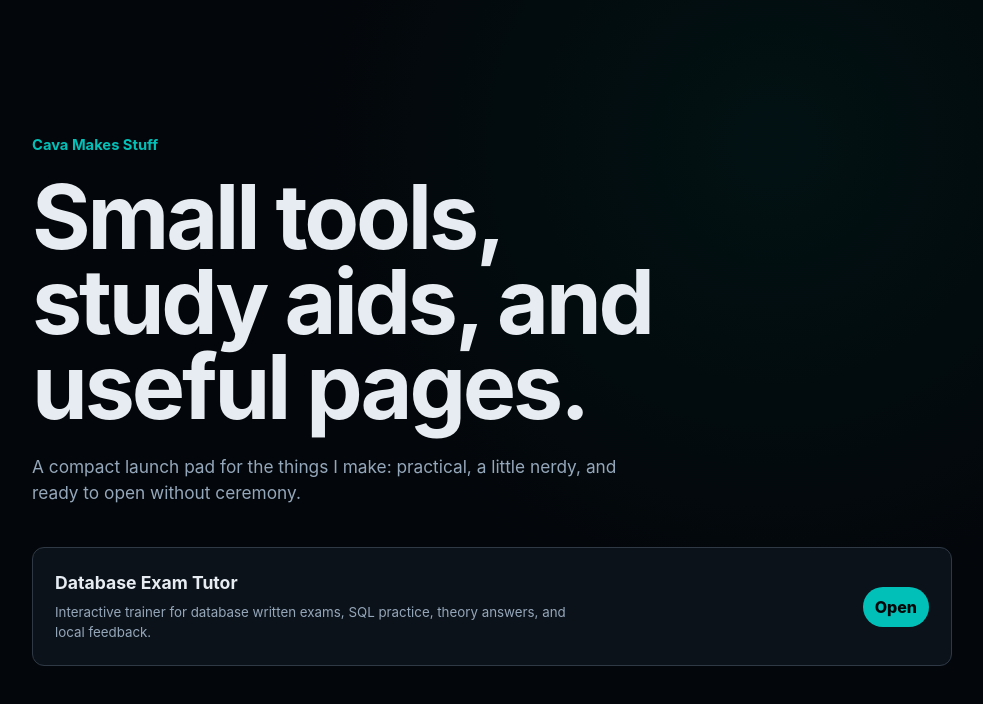
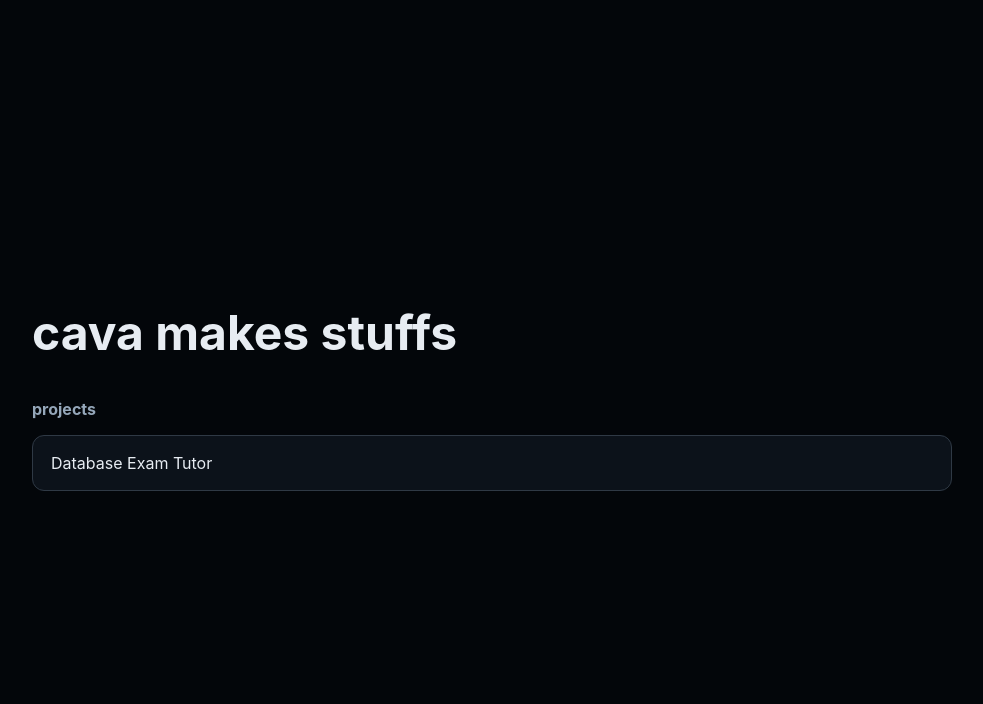
Before and after one commit to Cava-makes-stuff/Cava-makes-stuff.github.io, a plain HTML site: page index.html in a window 1280 px wide. Shown: the whole page, without its empty margins (148-1131 px from the left). Drawn offline with Linux system fonts and the light colour scheme.

Commit message:
Simplify project directory homepage

```diff
--- a/index.html
+++ b/index.html
@@ -3,28 +3,20 @@
   <head>
     <meta charset="utf-8">
     <meta name="viewport" content="width=device-width, initial-scale=1">
-    <meta name="description" content="A small directory of projects by Cava Makes Stuff.">
-    <title>Cava Makes Stuff</title>
+    <meta name="description" content="Projects by Cava Makes Stuff.">
+    <title>cava makes stuffs</title>
     <link rel="stylesheet" href="./styles.css">
   </head>
   <body>
     <main class="site-shell">
       <header class="intro">
-        <p class="label">Cava Makes Stuff</p>
-        <h1>Small tools, study aids, and useful pages.</h1>
-        <p class="summary">
-          A compact launch pad for the things I make: practical, a little nerdy,
-          and ready to open without ceremony.
-        </p>
+        <h1>cava makes stuffs</h1>
       </header>
 
       <section class="project-list" aria-label="Projects">
+        <h2>projects</h2>
         <a class="project-link" href="https://cava-makes-stuff.github.io/database-exam-tutor/">
-          <span>
-            <strong>Database Exam Tutor</strong>
-            <small>Interactive trainer for database written exams, SQL practice, theory answers, and local feedback.</small>
-          </span>
-          <span aria-hidden="true">Open</span>
+          <span>Database Exam Tutor</span>
         </a>
       </section>
     </main>
--- a/styles.css
+++ b/styles.css
@@ -19,9 +19,7 @@
 body {
   margin: 0;
   min-height: 100vh;
-  background:
-    radial-gradient(circle at 72% 18%, oklch(0.22 0.06 190 / 0.42), transparent 30rem),
-    var(--bg);
+  background: var(--bg);
   color: var(--ink);
   font-size: 16px;
   line-height: 1.5;
@@ -32,7 +30,7 @@ body {
   min-height: 100vh;
   display: grid;
   align-content: center;
-  gap: 42px;
+  gap: 40px;
   margin: 0 auto;
   padding: 72px 0;
 }
@@ -41,42 +39,30 @@ body {
   max-width: 720px;
 }
 
-.label {
-  margin: 0 0 18px;
-  color: var(--accent);
-  font-size: 0.92rem;
-  font-weight: 700;
+h1 {
+  margin: 0;
+  font-size: 3rem;
+  line-height: 1;
+  letter-spacing: 0;
 }
 
-h1 {
-  max-width: 12ch;
+h2 {
   margin: 0;
-  font-size: clamp(3rem, 8vw, 5.6rem);
-  line-height: 0.95;
-  letter-spacing: -0.035em;
-  text-wrap: balance;
-}
-
-.summary {
-  max-width: 58ch;
-  margin: 24px 0 0;
   color: var(--muted);
-  font-size: 1.08rem;
-  text-wrap: pretty;
+  font-size: 1rem;
+  font-weight: 700;
 }
 
 .project-list {
   display: grid;
-  gap: 12px;
+  gap: 14px;
 }
 
 .project-link {
   display: flex;
   align-items: center;
-  justify-content: space-between;
-  gap: 24px;
-  min-height: 112px;
-  padding: 22px;
+  min-height: 56px;
+  padding: 0 18px;
   border: 1px solid var(--line);
   border-radius: var(--radius);
   background: var(--surface);
@@ -96,30 +82,6 @@ h1 {
   outline-offset: 3px;
 }
 
-.project-link strong,
-.project-link small {
-  display: block;
-}
-
-.project-link strong {
-  font-size: 1.1rem;
-}
-
-.project-link small {
-  max-width: 62ch;
-  margin-top: 6px;
-  color: var(--muted);
-}
-
-.project-link > span:last-child {
-  flex: 0 0 auto;
-  border-radius: 999px;
-  padding: 8px 12px;
-  background: var(--accent);
-  color: var(--accent-ink);
-  font-weight: 800;
-}
-
 @media (max-width: 640px) {
   .site-shell {
     min-height: auto;
@@ -128,13 +90,7 @@ h1 {
   }
 
   h1 {
-    max-width: 9ch;
-    font-size: 3.3rem;
-  }
-
-  .project-link {
-    align-items: flex-start;
-    flex-direction: column;
+    font-size: 2.35rem;
   }
 }
 
```
